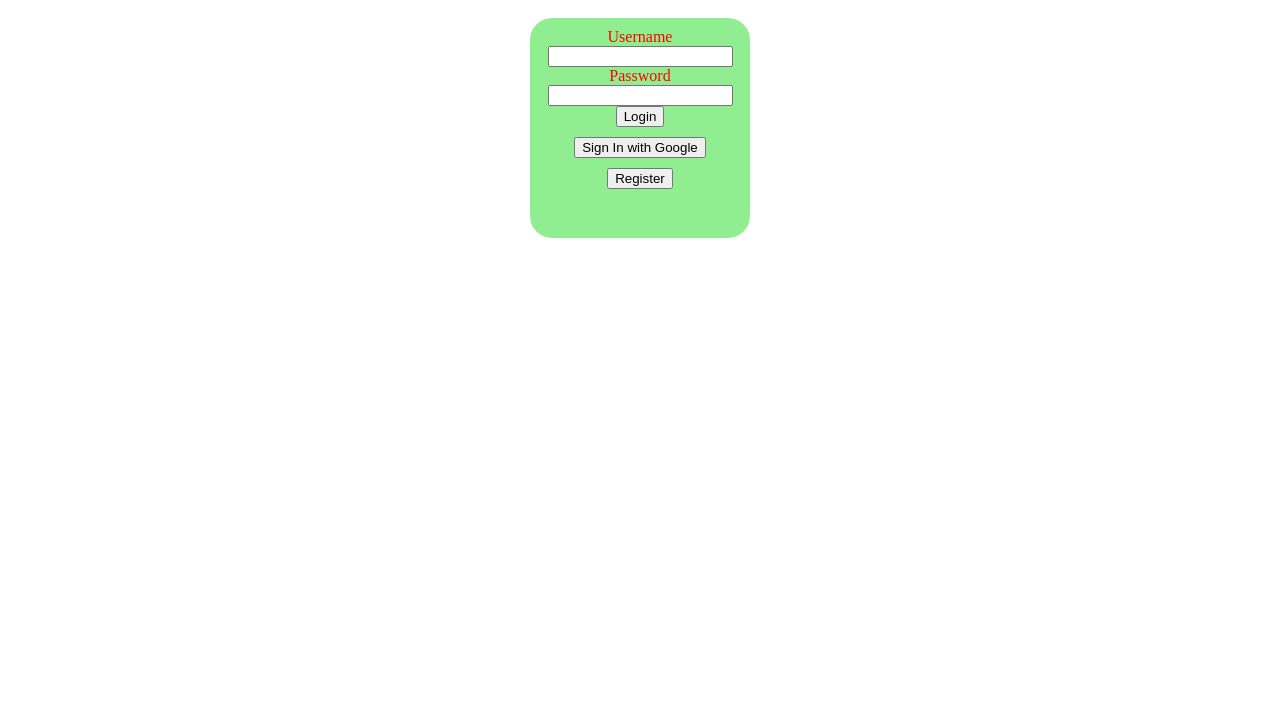
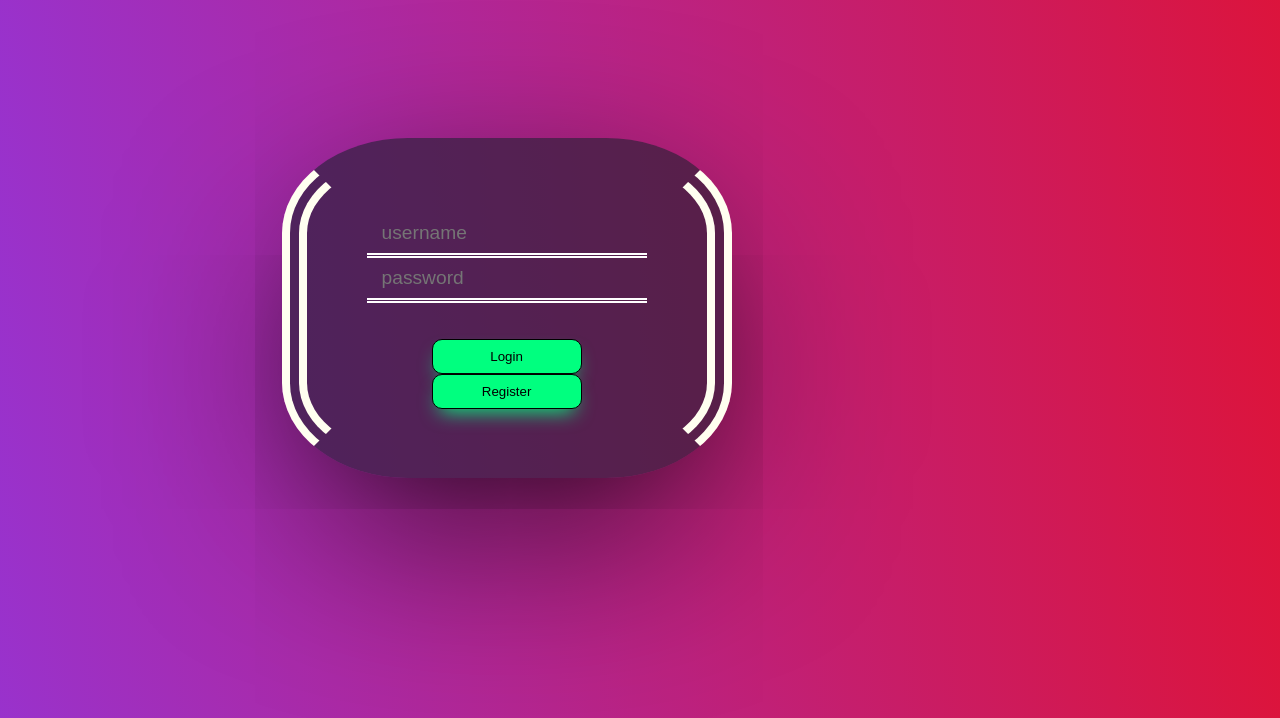
Before and after one commit to tejaskash/Food, a Flask app: page /loginPage in a window 1280 px wide. Shown: the top 718 px of the page. Run offline with Flask 2, Linux system fonts and the light colour scheme; some libraries are stand-ins or nearby versions.

Commit message:
Login Styling

```diff
--- a/templates/login.html
+++ b/templates/login.html
@@ -4,27 +4,134 @@
     <meta charset="UTF-8">
     <meta name="viewport" content="width=device-width, initial-scale=1.0">
     <meta http-equiv="X-UA-Compatible" content="ie=chrome">
-    <link rel="stylesheet" href="{{url_for('static', filename='css/login.css')}}">
+    <link rel="stylesheet" type="text/css" href="fonts/font-awesome-4.7.0/css/font-awesome.min.css">
+    <!-- <link rel="stylesheet" href="{{url_for('static', filename='css/login.css')}}"> -->
+    <style>
+        /*****Designer Amresh kanna************/
+/*******Appcookiedeveopler***********/
+body{
+margin:10px -10%;
+padding:0;
+font-family:raleway,arial,helvetica,sans-serif;
+background:linear-gradient(45deg,darkorchid,crimson);
+}
+.wrapper{
+  width:400px;
+  height:30%;
+  margin: 10% 32% 0 32%;
+  background:rgba(20,30,40,0.6);
+  padding:50px 0 0 0 ;
+  border:25px double ivory;
+  border-top-color:transparent;
+  animation:3s blink ease-in-out infinite;
+  border-bottom-color:transparent;
+  box-sizing:padding-box;
+  position:absolute;
+  border-radius:28%;
+  box-shadow:0px 60px 200px -40px #000;
+}
+input[type="text"],input[type="password"]{
+margin:0px 50px;
+padding:5px 15px;
+height:30px;
+width:250px;
+display:block;
+color:#fff;
+font-size:1.2em;
+position:relative;
+box-sizing:padding-box;
+background:transparent;
+border:none;
+border-bottom:5px double #fff;
+
+}
+input[type="text"],input[type="password"]:focus{
+outline:none;
+}
+input[type="submit"]{
+margin:0 110px;
+width:150px;
+height:35px;
+padding:5px;
+background:springgreen;
+border:1px solid #000;
+border-radius:10px;
+box-shadow:0px 10px 20px -8px springgreen;
+}
+/*************Shake animation**********/
+.wrapper:hover {
+  animation: shake 0.82s cubic-bezier(.36,.07,.19,.97) both;
+  transform: translate3d(0, 0, 0);
+  backface-visibility: hidden;
+  perspective: 1000px;
+}
+
+@keyframes shake {
+  10%, 90% {
+    transform: translate3d(-1px, 0, 0);
+  }
+
+  20%, 80% {
+    transform: translate3d(2px, 0, 0);
+  }
+
+  30%, 50%, 70% {
+    transform: translate3d(-4px, 0, 0);
+  }
+
+  40%, 60% {
+    transform: translate3d(4px, 0, 0);
+  }
+}
+/*****************************/
+@keyframes blink {
+20% ,30% {
+        border:25px double ivory;
+         border-top-color:transparent;
+		  border-bottom-color:transparent;
+		}
+50%,70%{
+       border:25px double springgreen;
+         border-top-color:transparent;
+		  border-bottom-color:transparent;
+
+}
+80%,90%,100%{
+          border:25px double #000;
+         border-top-color:transparent;
+		  border-bottom-color:transparent;
+
+}
+
+}
+p {
+  text-align:center;
+  font-size:1.2em;
+  color:#fff;
+  font-weight:bold;
+}
+    </style>
     <title>Login</title>
 </head>
 <body>
     <center>
+    <div class="wrapper">
     <div id="loginbox">
         <div id="content">
         <form id="loginform" method="POST" action="/login/auth">
-            <label id="lb1">Username</label>
-            <input type="text" name="user">
-            <label id="lb2">Password</label>
-            <input type="password" name="password">
+            <label id="lb1"></label>
+            <input type="text" name="user" placeholder="username" required>
+            <label id="lb2"></label>
+            <input type="password" name="password" placeholder="password" required>
+        </br>
+    </br>
             <input type="submit" value="Login" id="loginBut">
         </form>
-    <form action="/login/google" method="POST">
-        <input type="submit" value="Sign In with Google" id="google">
-    </form>
     <form action="/register" method="POST">
         <input type="submit" value="Register" id="google">
     </form>
     </div>
+</div>
 </center>
 </body>
 </html>
```
